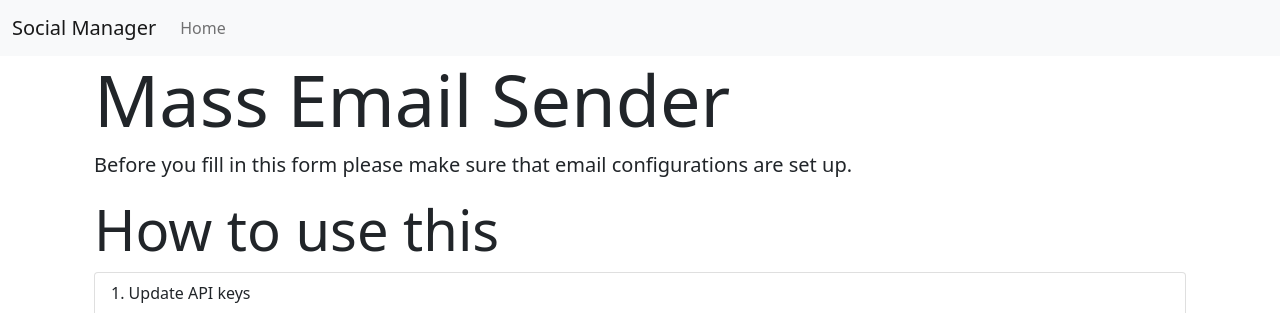
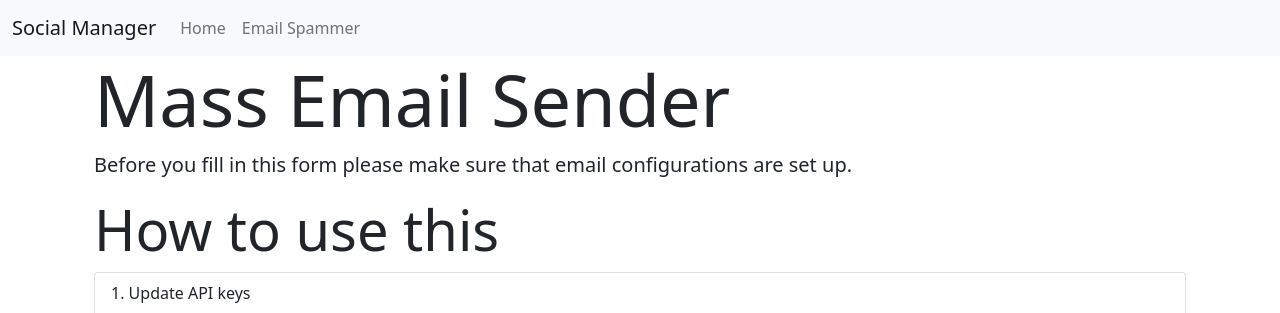
Before and after one commit to NUSGreyhats/social_media_manager, a Flask app: page /email in a window 1280 px wide. Shown: the top 313 px of the page. Run offline with Flask 2, Linux system fonts and the light colour scheme; parts of the project's set-up code (start-up, migrations or seed data) failed here and were passed over.

Commit message:
fix: add email to nav bar

```diff
--- a/templates/nav.html
+++ b/templates/nav.html
@@ -20,6 +20,7 @@
     <div class="collapse navbar-collapse" id="navbarSupportedContent">
       <ul class="navbar-nav me-auto mb-2 mb-lg-0">
         {{ insert_link('Home', '/') }}
+        {{ insert_link('Email Spammer', '/email') }}
       </ul>
     </div>
   </div>
```
